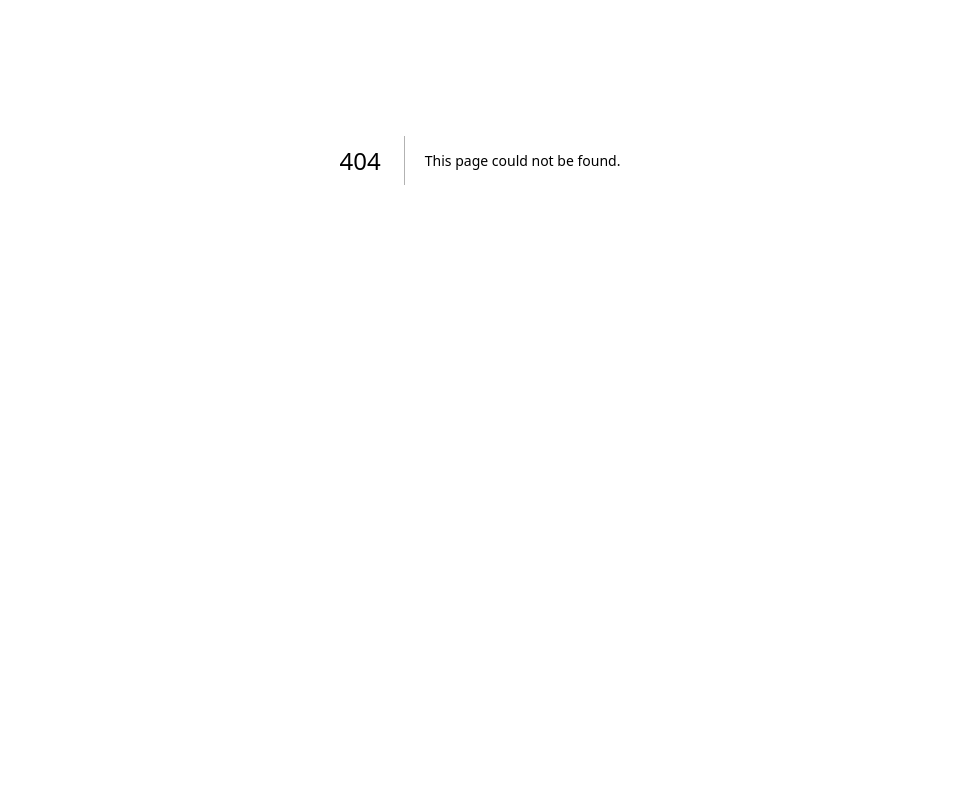
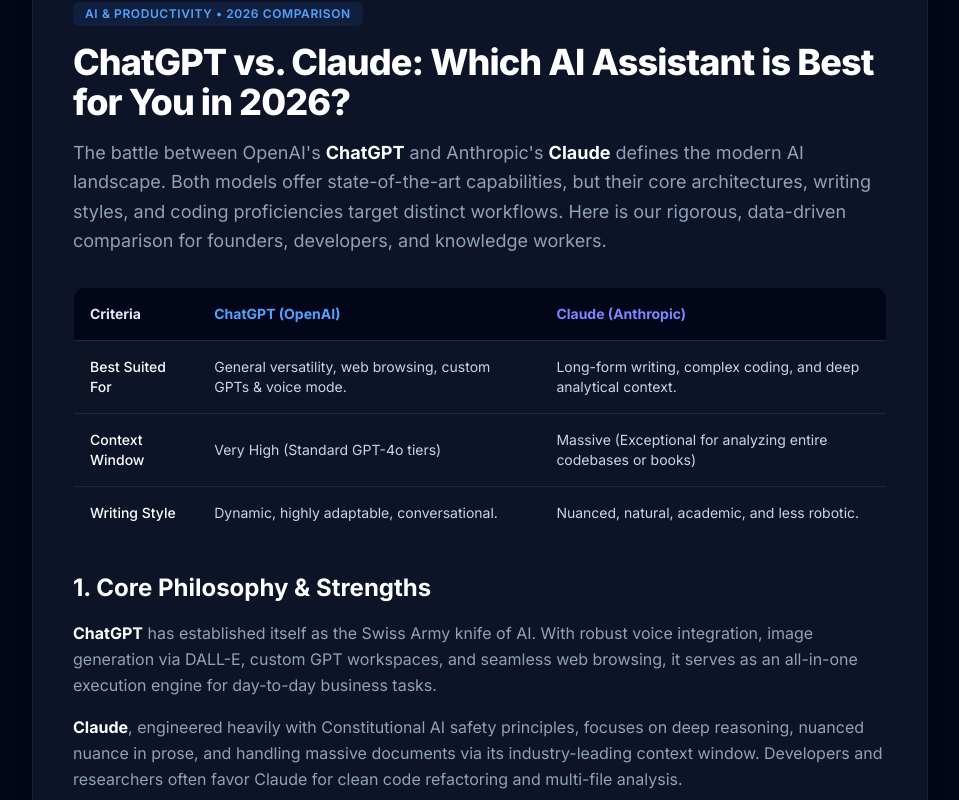
Before and after one commit to nguyenquocthieu231218-afk/b2b-hub, a Next.js app: page /chatgpt-vs-claude in a window 1280 px wide. Before the commit this address had no page. Shown: the part 240-1040 px from the top of the page, without its empty margins (160-1119 px from the left). Before the commit the page ends 800 px from the top, so only its background shows below. Built offline with nearby package versions, Linux system fonts and the light colour scheme.

Commit message:
Add ChatGPT vs. Claude comparison page
This page provides a detailed comparison of ChatGPT and Claude, highlighting their strengths, coding capabilities, and ideal use cases for different types of users.

```diff
--- /dev/null
+++ b/app/chatgpt-vs-claude/page.tsx
@@ -0,0 +1,80 @@
+import React from 'react';
+import ComparisonLayout from '@/app/components/ComparisonLayout';
+
+export const metadata = {
+  title: 'ChatGPT vs. Claude (2026): Which AI Assistant Wins?',
+  description: 'An in-depth, side-by-side comparison of OpenAI ChatGPT and Anthropic Claude for coding, writing, and enterprise productivity.',
+};
+
+export default function ChatGPTvsClaudePage() {
+  return (
+    <ComparisonLayout tool1="chatgpt" tool2="claude">
+      <article className="prose prose-invert max-w-none">
+        <div className="inline-block px-3 py-1 rounded-md bg-blue-500/10 text-blue-400 text-xs font-semibold uppercase tracking-wider mb-4">
+          AI & Productivity &bull; 2026 Comparison
+        </div>
+
+        <h1 className="text-3xl sm:text-4xl font-extrabold text-white tracking-tight mb-4">
+          ChatGPT vs. Claude: Which AI Assistant is Best for You in 2026?
+        </h1>
+
+        <p className="text-slate-400 text-lg leading-relaxed mb-6">
+          The battle between OpenAI's <strong className="text-white">ChatGPT</strong> and Anthropic's <strong className="text-white">Claude</strong> defines the modern AI landscape. Both models offer state-of-the-art capabilities, but their core architectures, writing styles, and coding proficiencies target distinct workflows. Here is our rigorous, data-driven comparison for founders, developers, and knowledge workers.
+        </p>
+
+        {/* Quick Comparison Table */}
+        <div className="my-8 overflow-x-auto">
+          <table className="w-full text-left border-collapse border border-slate-800 rounded-xl overflow-hidden text-sm">
+            <thead>
+              <tr className="bg-slate-950 text-slate-200">
+                <th className="p-4 border-b border-slate-800">Criteria</th>
+                <th className="p-4 border-b border-slate-800 text-blue-400">ChatGPT (OpenAI)</th>
+                <th className="p-4 border-b border-slate-800 text-indigo-400">Claude (Anthropic)</th>
+              </tr>
+            </thead>
+            <tbody className="divide-y divide-slate-800 text-slate-300">
+              <tr>
+                <td className="p-4 font-medium text-white">Best Suited For</td>
+                <td className="p-4">General versatility, web browsing, custom GPTs & voice mode.</td>
+                <td className="p-4">Long-form writing, complex coding, and deep analytical context.</td>
+              </tr>
+              <tr>
+                <td className="p-4 font-medium text-white">Context Window</td>
+                <td className="p-4">Very High (Standard GPT-4o tiers)</td>
+                <td className="p-4">Massive (Exceptional for analyzing entire codebases or books)</td>
+              </tr>
+              <tr>
+                <td className="p-4 font-medium text-white">Writing Style</td>
+                <td className="p-4">Dynamic, highly adaptable, conversational.</td>
+                <td className="p-4">Nuanced, natural, academic, and less robotic.</td>
+              </tr>
+            </tbody>
+          </table>
+        </div>
+
+        <h2 className="text-2xl font-bold text-white mt-8 mb-4">1. Core Philosophy & Strengths</h2>
+        <p className="text-slate-400 leading-relaxed mb-4">
+          <strong className="text-white">ChatGPT</strong> has established itself as the Swiss Army knife of AI. With robust voice integration, image generation via DALL-E, custom GPT workspaces, and seamless web browsing, it serves as an all-in-one execution engine for day-to-day business tasks.
+        </p>
+        <p className="text-slate-400 leading-relaxed mb-6">
+          <strong className="text-white">Claude</strong>, engineered heavily with Constitutional AI safety principles, focuses on deep reasoning, nuanced nuance in prose, and handling massive documents via its industry-leading context window. Developers and researchers often favor Claude for clean code refactoring and multi-file analysis.
+        </p>
+
+        <h2 className="text-2xl font-bold text-white mt-8 mb-4">2. Coding & Technical Execution</h2>
+        <p className="text-slate-400 leading-relaxed mb-6">
+          While both models handle languages like Python, JavaScript, and TypeScript with ease, Claude (via Artifacts) allows developers to preview web code instantly in a side panel. ChatGPT counters with robust API ecosystems, advanced data analysis execution environments, and custom GPTs tailored for specific technical stacks.
+        </p>
+
+        <h2 className="text-2xl font-bold text-white mt-8 mb-4">The Verdict: Which one should you pick?</h2>
+        <div className="p-6 bg-slate-950/80 border border-blue-500/30 rounded-2xl my-6">
+          <p className="text-slate-300 leading-relaxed font-medium mb-4">
+            <span className="text-blue-400 font-bold">Choose ChatGPT if:</span> You need a versatile daily driver with voice capabilities, image generation, web search integration, and custom workflow automations.
+          </p>
+          <p className="text-slate-300 leading-relaxed font-medium">
+            <span className="text-indigo-400 font-bold">Choose Claude if:</span> Your primary tasks involve long-form content creation, deep text analysis, software codebases, and natural-sounding human prose.
+          </p>
+        </div>
+      </article>
+    </ComparisonLayout>
+  );
+}
```
